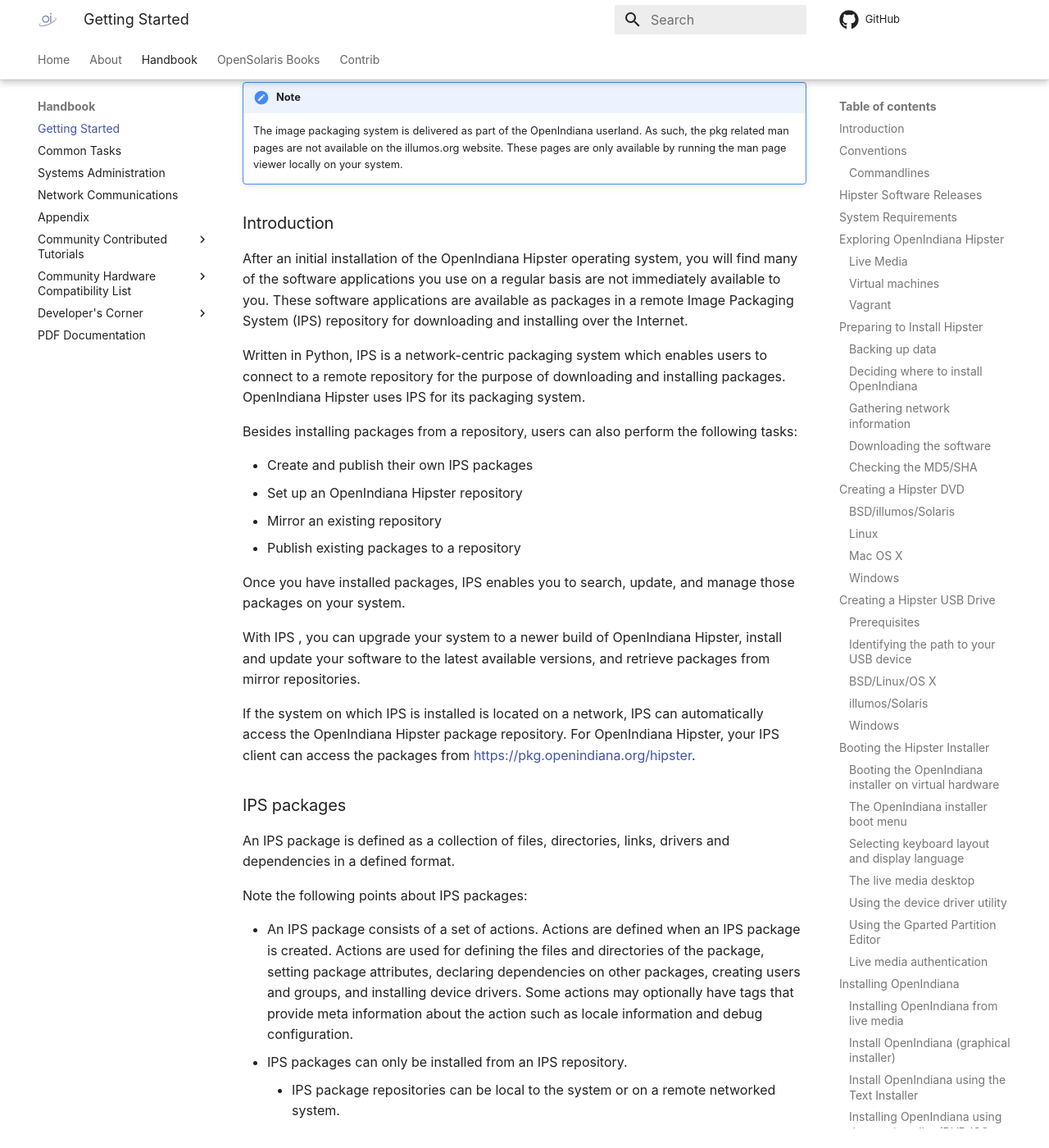
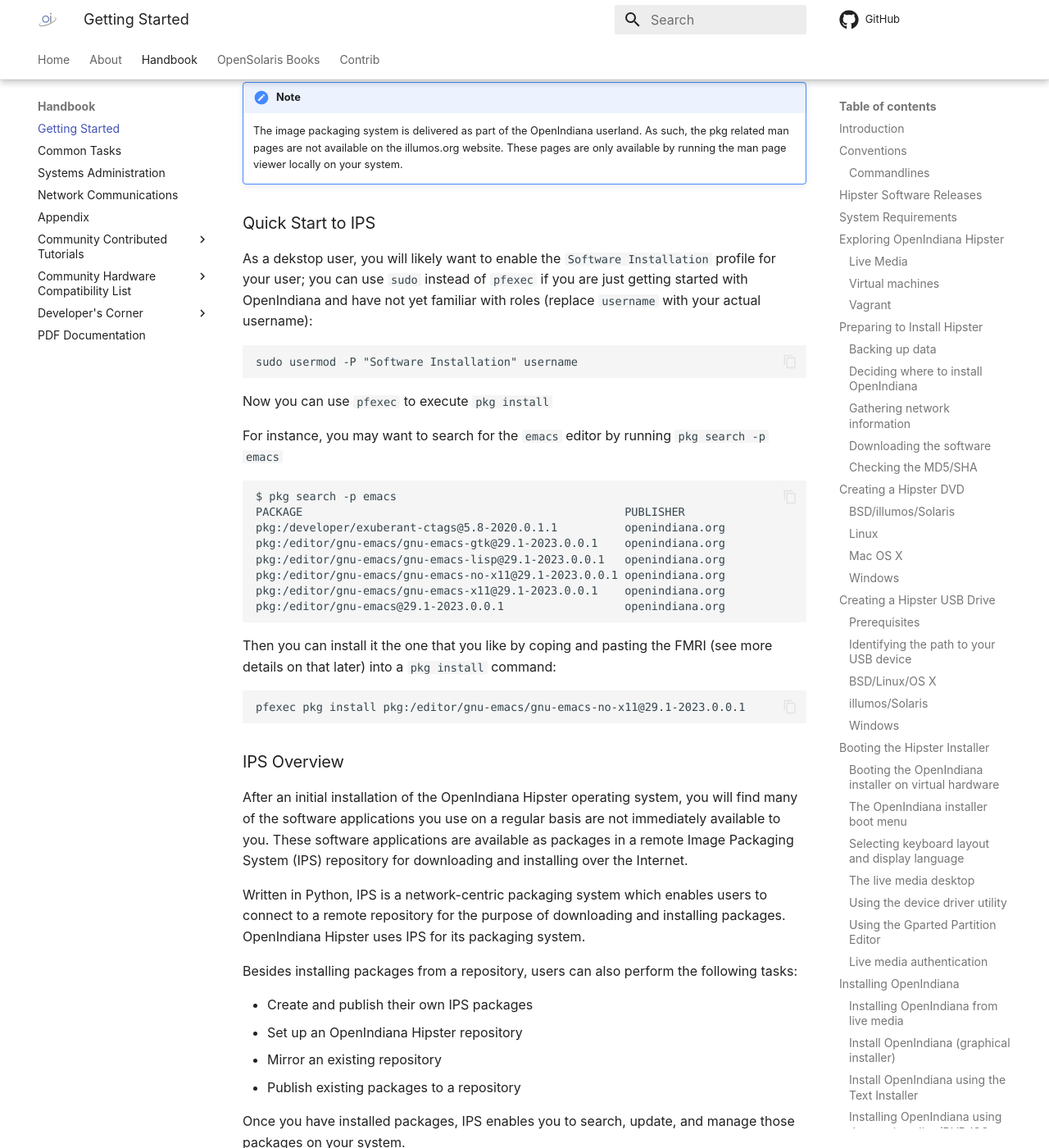
Before and after one commit to OpenIndiana/oi-docs, an MkDocs documentation site: the page built from docs/handbook/getting-started.md, in a window 1280 px wide and 1400 px high, scrolled down 47439 px. Shown: the whole window at 82% size. Built offline with MkDocs 1.6.1 and Material for MkDocs 9.7.7, drawn with Linux system fonts in a browser that asks for light colours; comment, search, counter and statistics services are not loaded.

Commit message:
added a quickstart to IPS and linked from upgrade system

````diff
--- a/docs/handbook/getting-started.md
+++ b/docs/handbook/getting-started.md
@@ -1417,7 +1417,45 @@
     These pages are only available by running the man page viewer locally on your system.
 </div>
 
-### Introduction
+### Quick Start to IPS
+
+As a dekstop user, you will likely want to enable the `Software Installation` profile for
+your user; you can use `sudo` instead of `pfexec` if you are just getting started with
+OpenIndiana and have not yet familiar with roles
+(replace `username` with your actual username):
+
+
+```
+sudo usermod -P "Software Installation" username
+```
+
+Now you can use `pfexec` to execute `pkg install`
+
+
+For instance, you may want to search for the `emacs` editor by running `pkg search -p emacs`
+
+```
+$ pkg search -p emacs
+PACKAGE                                                PUBLISHER
+pkg:/developer/exuberant-ctags@5.8-2020.0.1.1          openindiana.org
+pkg:/editor/gnu-emacs/gnu-emacs-gtk@29.1-2023.0.0.1    openindiana.org
+pkg:/editor/gnu-emacs/gnu-emacs-lisp@29.1-2023.0.0.1   openindiana.org
+pkg:/editor/gnu-emacs/gnu-emacs-no-x11@29.1-2023.0.0.1 openindiana.org
+pkg:/editor/gnu-emacs/gnu-emacs-x11@29.1-2023.0.0.1    openindiana.org
+pkg:/editor/gnu-emacs@29.1-2023.0.0.1                  openindiana.org
+
+```
+
+
+Then you can install it the one that you like by coping and pasting the FMRI (see more details on that later) into a `pkg install` command:
+
+
+```
+pfexec pkg install pkg:/editor/gnu-emacs/gnu-emacs-no-x11@29.1-2023.0.0.1
+```
+
+
+### IPS Overview
 
 <!--The majority of the text below was taken from the PDL licensed document titled 'Getting Started with OpenSolaris 2008.11' -->
 
````
Also changed, not shown: docs/handbook/systems-administration.md (+3 -0 lines).
